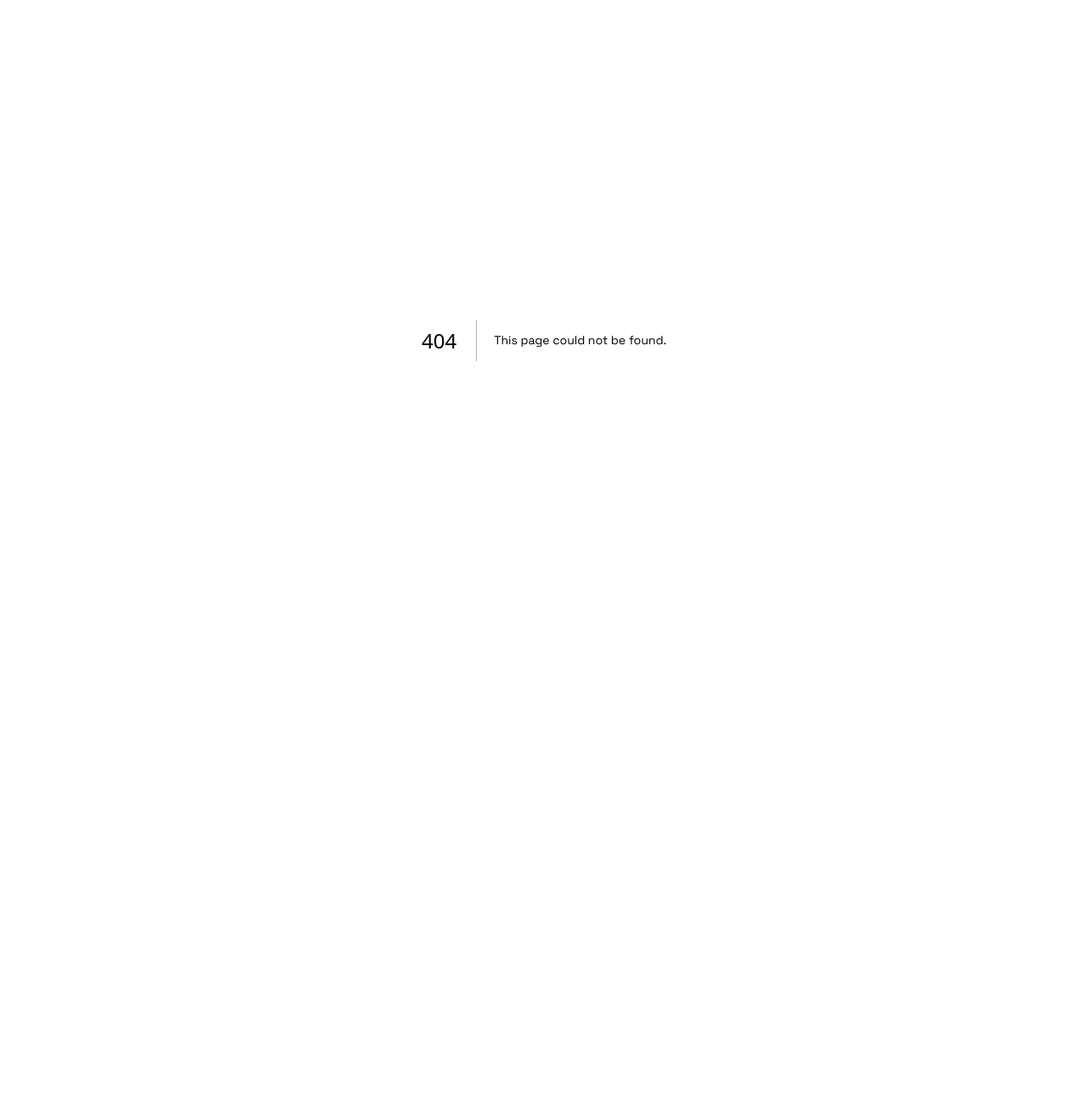
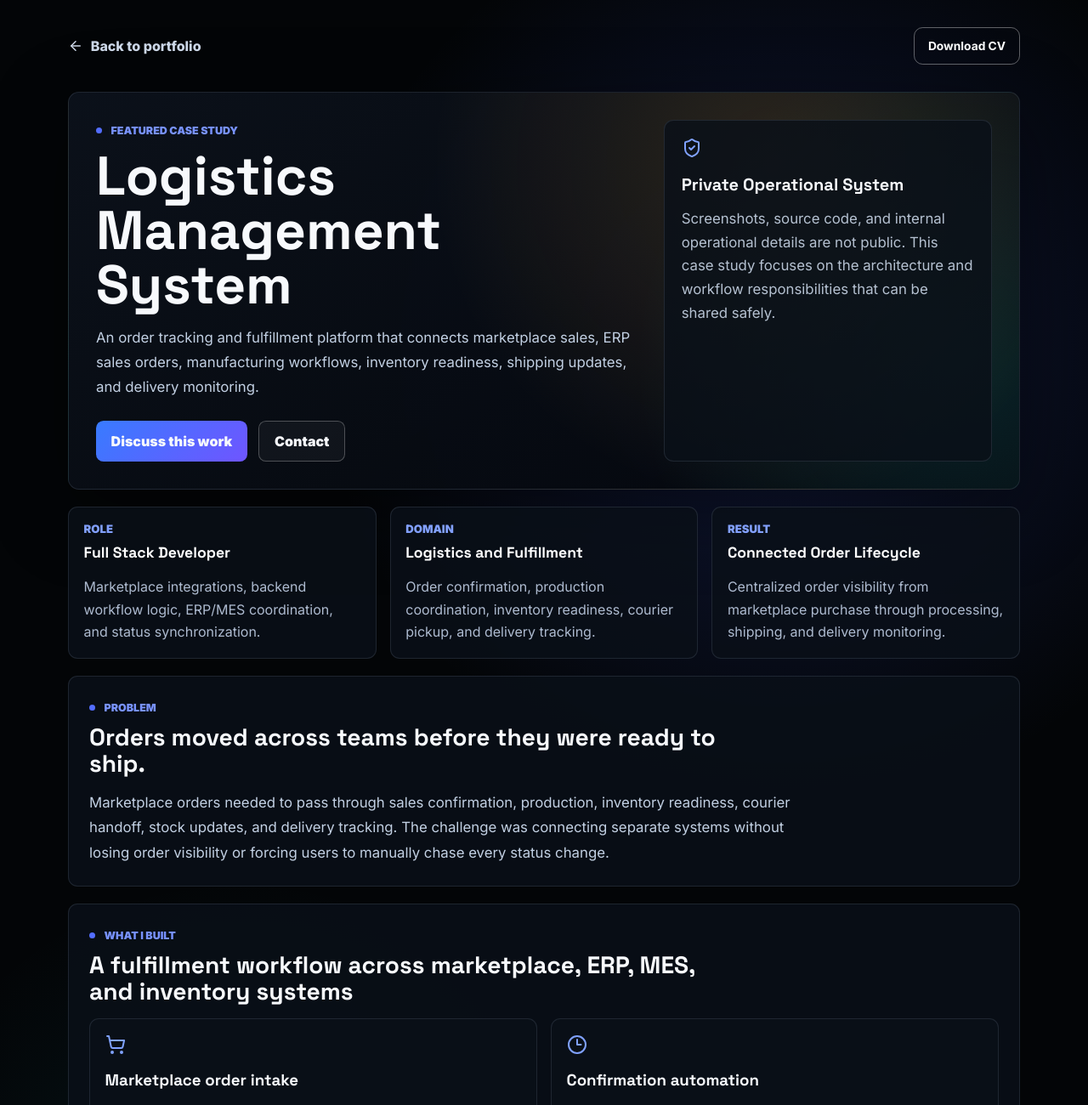
Before and after one commit to javejudiel/portfolio-nextjs, a Next.js app: page /projects/logistics-management-system in a window 1280 px wide. Before the commit this address had no page. Shown: the top 1300 px of the page at 85% size. Before the commit the page ends 800 px from the top, so only its background shows below. Built offline with nearby package versions, Linux system fonts and the light colour scheme.

Commit message:
Added LMS case study

```diff
--- a/app/globals.css
+++ b/app/globals.css
@@ -933,6 +933,13 @@ h2 {
     linear-gradient(145deg, rgba(12, 18, 28, 0.92), rgba(4, 7, 12, 0.96));
 }
 
+.logistics-case-hero {
+  background:
+    radial-gradient(circle at 74% 18%, rgba(246, 183, 77, 0.15), transparent 25rem),
+    radial-gradient(circle at 94% 68%, rgba(39, 194, 184, 0.14), transparent 24rem),
+    linear-gradient(145deg, rgba(12, 18, 28, 0.92), rgba(4, 7, 12, 0.96));
+}
+
 .graph-map {
   position: relative;
   display: grid;
--- /dev/null
+++ b/app/projects/logistics-management-system/page.tsx
@@ -0,0 +1,253 @@
+import type { Metadata } from "next";
+import Image from "next/image";
+import Link from "next/link";
+import {
+  ArrowLeft,
+  Boxes,
+  Clock3,
+  Database,
+  Factory,
+  PackageCheck,
+  RefreshCw,
+  ShieldCheck,
+  ShoppingCart,
+  Truck
+} from "lucide-react";
+import { profile } from "@/data/portfolio";
+
+const techStack = [
+  "Laravel",
+  "MySQL",
+  "ERPNext",
+  "REST APIs",
+  "Marketplace APIs",
+  "Lazada",
+  "TikTok Shop",
+  "Shopee",
+  "MES",
+  "Inventory Systems"
+];
+
+const highlights = [
+  {
+    title: "Marketplace order intake",
+    description:
+      "Integrated marketplace orders from Lazada, TikTok Shop, and Shopee into a centralized logistics dashboard.",
+    icon: ShoppingCart
+  },
+  {
+    title: "Confirmation automation",
+    description:
+      "Handled manual confirmation windows and automated order confirmation after a defined waiting period.",
+    icon: Clock3
+  },
+  {
+    title: "ERP and MES coordination",
+    description:
+      "Connected order confirmation with ERP sales orders and manufacturing work order creation.",
+    icon: Factory
+  },
+  {
+    title: "Shipping status sync",
+    description:
+      "Synchronized inventory readiness, shipped status, stock updates, and delivery monitoring back into LMS.",
+    icon: RefreshCw
+  }
+];
+
+export const metadata: Metadata = {
+  title: "Logistics Management System | Jave Judiel",
+  description:
+    "Case study for a logistics management system integrating marketplace orders, ERP workflows, MES processing, inventory updates, and delivery status monitoring."
+};
+
+export default function LogisticsManagementCaseStudy() {
+  return (
+    <main className="case-page">
+      <div className="case-shell">
+        <header className="case-header">
+          <Link className="back-link" href="/#projects">
+            <ArrowLeft size={18} />
+            Back to portfolio
+          </Link>
+          <a className="download-link" href={profile.cvPath} download>
+            Download CV
+          </a>
+        </header>
+
+        <section className="case-hero logistics-case-hero">
+          <div>
+            <div className="section-label">
+              <span />
+              Featured Case Study
+            </div>
+            <h1>Logistics Management System</h1>
+            <p>
+              An order tracking and fulfillment platform that connects
+              marketplace sales, ERP sales orders, manufacturing workflows,
+              inventory readiness, shipping updates, and delivery monitoring.
+            </p>
+            <div className="case-actions">
+              <a href={`mailto:${profile.email}?subject=Logistics management system case study`}>
+                Discuss this work
+              </a>
+              <Link href="/#contact">Contact</Link>
+            </div>
+          </div>
+
+          <aside className="confidential-card">
+            <ShieldCheck size={24} />
+            <h2>Private Operational System</h2>
+            <p>
+              Screenshots, source code, and internal operational details are not
+              public. This case study focuses on the architecture and workflow
+              responsibilities that can be shared safely.
+            </p>
+          </aside>
+        </section>
+
+        <section className="case-grid case-summary-grid">
+          <article>
+            <span>Role</span>
+            <strong>Full Stack Developer</strong>
+            <p>Marketplace integrations, backend workflow logic, ERP/MES coordination, and status synchronization.</p>
+          </article>
+          <article>
+            <span>Domain</span>
+            <strong>Logistics and Fulfillment</strong>
+            <p>Order confirmation, production coordination, inventory readiness, courier pickup, and delivery tracking.</p>
+          </article>
+          <article>
+            <span>Result</span>
+            <strong>Connected Order Lifecycle</strong>
+            <p>Centralized order visibility from marketplace purchase through processing, shipping, and delivery monitoring.</p>
+          </article>
+        </section>
+
+        <section className="case-section">
+          <div className="case-section-heading">
+            <div className="section-label">
+              <span />
+              Problem
+            </div>
+            <h2>Orders moved across teams before they were ready to ship.</h2>
+          </div>
+          <p className="case-lede">
+            Marketplace orders needed to pass through sales confirmation,
+            production, inventory readiness, courier handoff, stock updates, and
+            delivery tracking. The challenge was connecting separate systems
+            without losing order visibility or forcing users to manually chase
+            every status change.
+          </p>
+        </section>
+
+        <section className="case-section">
+          <div className="case-section-heading">
+            <div className="section-label">
+              <span />
+              What I Built
+            </div>
+            <h2>A fulfillment workflow across marketplace, ERP, MES, and inventory systems</h2>
+          </div>
+          <div className="case-grid highlight-grid">
+            {highlights.map((item) => {
+              const Icon = item.icon;
+              return (
+                <article key={item.title}>
+                  <Icon size={24} />
+                  <h3>{item.title}</h3>
+                  <p>{item.description}</p>
+                </article>
+              );
+            })}
+          </div>
+        </section>
+
+        <section className="case-section graph-section">
+          <div className="case-section-heading">
+            <div className="section-label">
+              <span />
+              Architecture
+            </div>
+            <h2>Order lifecycle and system integration map</h2>
+          </div>
+          <p className="case-lede">
+            This diagram simplifies the actual operational workflow while
+            keeping the important system responsibilities visible: marketplace
+            intake, LMS orchestration, ERP sales orders, MES work orders,
+            inventory readiness, and delivery status monitoring.
+          </p>
+          <div className="architecture-image">
+            <Image
+              src="/assets/img/logistics-management-architecture.svg"
+              alt="Simplified logistics management system architecture diagram"
+              width={1600}
+              height={1040}
+            />
+          </div>
+        </section>
+
+        <section className="case-section case-two-column">
+          <div>
+            <div className="section-label">
+              <span />
+              Impact
+            </div>
+            <h2>Practical outcomes</h2>
+            <ul className="case-list">
+              <li>Centralized Lazada, TikTok Shop, and Shopee orders inside LMS.</li>
+              <li>Added a confirmation workflow with manual updates before the 3-hour auto-confirmation window.</li>
+              <li>Triggered ERP sales order creation and downstream MES work order creation after confirmation.</li>
+              <li>Synchronized ready-to-ship, shipped, stock, and delivery status updates back into LMS.</li>
+            </ul>
+          </div>
+
+          <div>
+            <div className="section-label">
+              <span />
+              Tech Stack
+            </div>
+            <h2>Tools used</h2>
+            <div className="case-tags">
+              {techStack.map((tech) => (
+                <span key={tech}>{tech}</span>
+              ))}
+            </div>
+          </div>
+        </section>
+
+        <section className="case-section case-timeline">
+          <div className="case-section-heading">
+            <div className="section-label">
+              <span />
+              Workflow
+            </div>
+            <h2>How the order lifecycle moves</h2>
+          </div>
+          <div className="case-grid timeline-grid">
+            <article>
+              <PackageCheck size={22} />
+              <h3>Order received</h3>
+              <p>Marketplace purchases appear in LMS for visibility and confirmation handling.</p>
+            </article>
+            <article>
+              <Database size={22} />
+              <h3>ERP source of truth</h3>
+              <p>ERP, inventory, and MES workflows depend on shared ERP data while serving different departments.</p>
+            </article>
+            <article>
+              <Boxes size={22} />
+              <h3>Production and inventory</h3>
+              <p>MES processing updates inventory readiness before users confirm the item is ready for delivery.</p>
+            </article>
+            <article>
+              <Truck size={22} />
+              <h3>Shipping and delivery</h3>
+              <p>LMS receives ready-to-ship and shipped updates, then monitors courier delivery progress.</p>
+            </article>
+          </div>
+        </section>
+      </div>
+    </main>
+  );
+}
--- a/data/portfolio.ts
+++ b/data/portfolio.ts
@@ -176,7 +176,7 @@ export const projects = [
     description:
       "An order tracking and logistics platform integrating Lazada and TikTok APIs.",
     tags: ["Laravel", "MySQL", "API Integrations"],
-    href: "#"
+    href: "/projects/logistics-management-system"
   },
   {
     title: "E-commerce Platform Migration",
```
Also changed, not shown: public/assets/img/logistics-management-architecture.svg (added), 1 other file (tests, documents, lock files or other folders).
